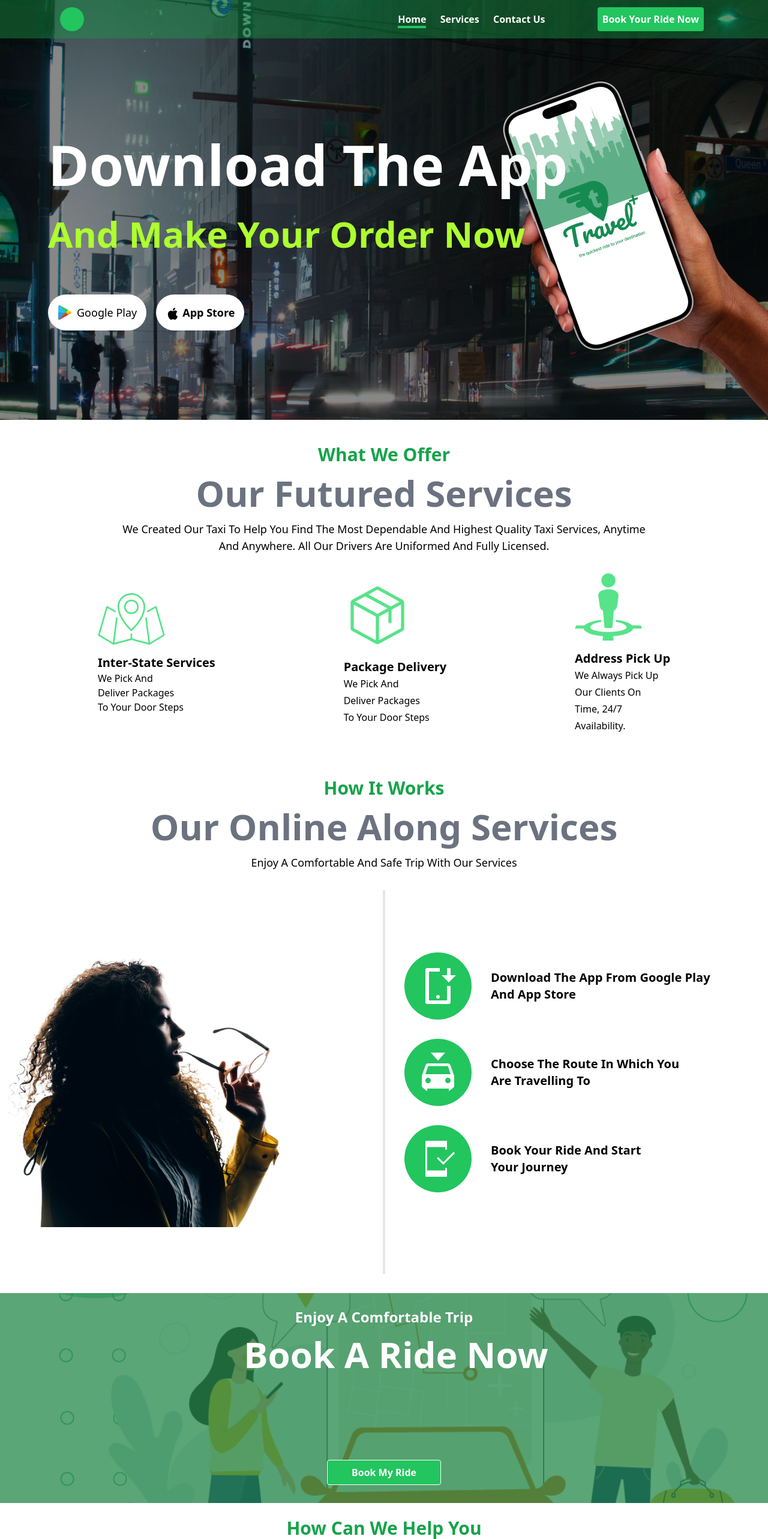
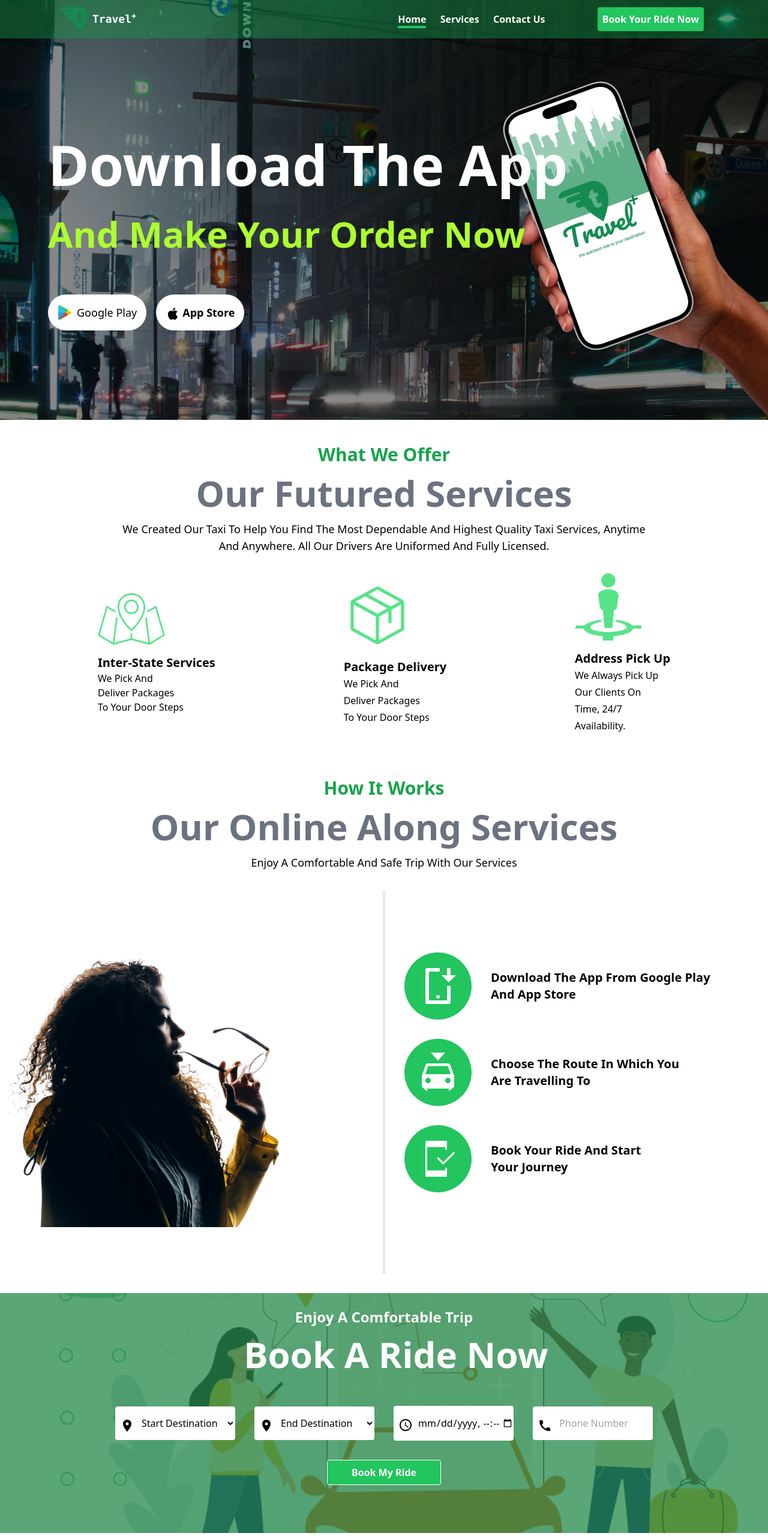
Before and after one commit to techvalleyng/travelplus_landing, a React (Vite) app: page / in a window 1280 px wide. Shown: the top 2566 px of the page at 60% size. Built offline with nearby package versions, Linux system fonts and the light colour scheme; a web font is replaced by a local one.

Commit message:
added header logo

```diff
--- a/src/components/Book.tsx
+++ b/src/components/Book.tsx
@@ -6,15 +6,15 @@ import AccessTimeIcon from '@mui/icons-material/AccessTime'
 export default function Book() {
   return (
     <div>
-      <div className="container-fluid  mt-8 h-[350px]  bg-cover bg-no-repeat bg-img">
-      <div className="bg-green-700 h-[350px] bg-opacity-70">
+      <div className="container-fluid  mt-8 h-[400px]  bg-cover bg-no-repeat bg-img">
+      <div className="bg-green-700 h-[400px] bg-opacity-70">
         <div className="text-center font-extrabold  text-white capitalize">
             <p className='text-2xl translate-y-6'>enjoy a Comfortable trip</p>
             <h1 className='text-6xl mt-10 ml-10'>Book a ride Now</h1>
         </div>
         <form action="">
             <div className="flex gap-8 flex-wrap justify-center items-center mt-14">
-                <div className='capitalize -z-10 relative'>
+                <div className='capitalize  relative'>
                     <LocationOnIcon className="absolute top-5  left-2"/>
                     <select className='py-4 pl-10 bg-white rounded  w-[200px] focus:outline-none focus:ring-2 focus:ring-green-500' name="destination" aria-label='Start Destination' id="">
                         <option value="" disabled selected>Start Destination</option>
@@ -22,7 +22,7 @@ export default function Book() {
                         <option value="">Abuja</option>
                     </select>
                 </div>
-                <div className='capitalize -z-10 relative'>
+                <div className='capitalize relative'>
                     <LocationOnIcon className="absolute top-5  left-2"/>
                     <select className='py-4 pl-10 bg-white rounded w-[200px] focus:outline-none focus:ring-2 focus:ring-green-500' name="destination" aria-label='End Destination' id="">
                         <option value="" disabled selected>End Destination</option>
@@ -32,11 +32,11 @@ export default function Book() {
                         <option value="Kano">Abuja - Kusau</option>
                     </select>
                 </div>
-                <div className='-z-10 relative'>
+                <div className='relative'>
                     <AccessTimeIcon className="absolute top-5  left-2"/>
                     <input className='appearance-none pl-10 rounded  py-4 text-center focus:outline-none w-[200px]' type="datetime-local" aria-label='time' placeholder=''/>
                 </div>
-                <div className='-z-10 relative'>
+                <div className='relative'>
                     <CallIcon className="absolute top-5  left-2 "/>
                     <input className='appearance-none pl-10 rounded  py-4  focus:outline-none w-[200px]' type="number" aria-label='time' placeholder=' Phone Number'/>
                 </div>
--- a/src/components/Header.tsx
+++ b/src/components/Header.tsx
@@ -1,12 +1,15 @@
+import travlog from '../assets/travlogo.png'
 export default function Header() {
   return (
     <div>
-      <div className="container-fluid fixed z-1 font-bold top-0 left-0 right-0 h-16  text-white  text-md flex p-5 bg-opacity-40 items-center justify-evenly bg-green-600">
-        <div className="flex-1 w-10">
-          {/* <img src='../assets/Logo.png' alt=""/> */}
-          <div className="rounded-full bg-green-500 ml-20 p-5 h-5 w-10">
+      <div className="container-fluid fixed z-10 font-bold top-0 left-0 right-0 h-16  text-white  text-md flex p-5 bg-opacity-40 items-center justify-evenly bg-green-600">
+        <div className="flex-1 w-10 flex items-center">
+          <img className="ml-20 h-10" src={travlog} alt=""/>
+          <span className='ml-2 text-white text-lg font-mono'>Travel<sup>&#43;</sup>
+          </span>
+          {/* <div className="rounded-full bg-green-500 ml-20 h-5 w-10">
 
-          </div>
+          </div> */}
         </div>
         <div className="flex-1 w-14">
           <ul className="flex  items-center  justify-evenly">
```
Also changed, not shown: src/assets/travlogo.png (added), src/assets/travlogo.svg (added).
